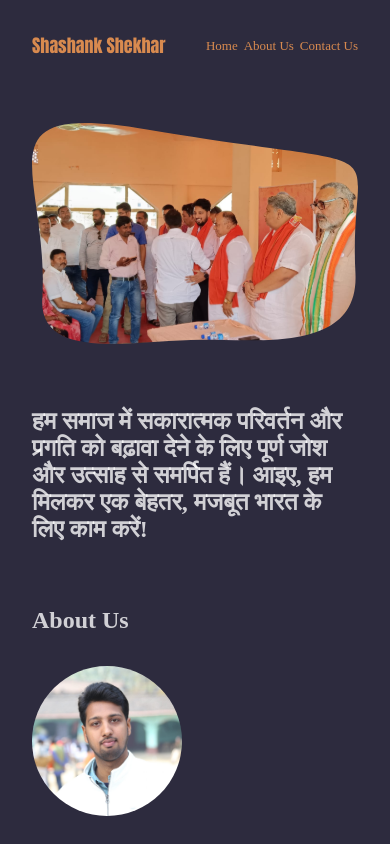
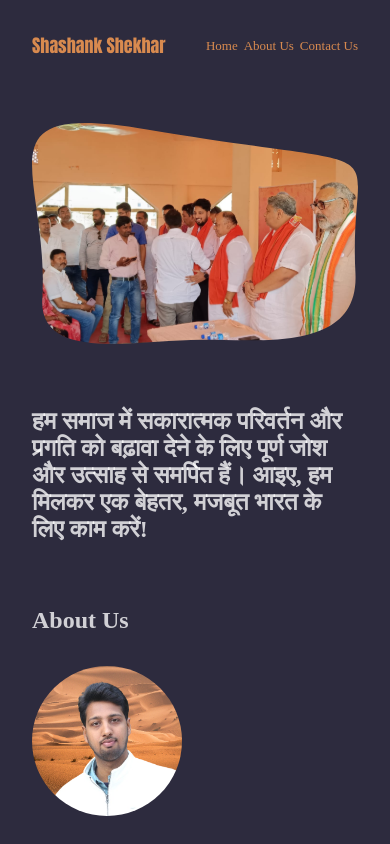
Before and after one commit to nishant-k1/shashanknk, a Next.js app: page / in a window 390 px wide. Shown: the top 844 px of the page. Built offline with nearby package versions, Linux system fonts and the light colour scheme.

Commit message:
fix: mobile layout issue

```diff
--- a/src/views/HomeView/index.tsx
+++ b/src/views/HomeView/index.tsx
@@ -35,7 +35,7 @@ const HomeView = ({}: HomeViewProps) => {
             <h2>About Us</h2>
             <div>
               <Image
-                src="/dpSS.jpeg"
+                src="/dpSS.png"
                 alt="Hero Image"
                 height="150"
                 width="150"
```
Also changed, not shown: public/dpSS.png (added).
